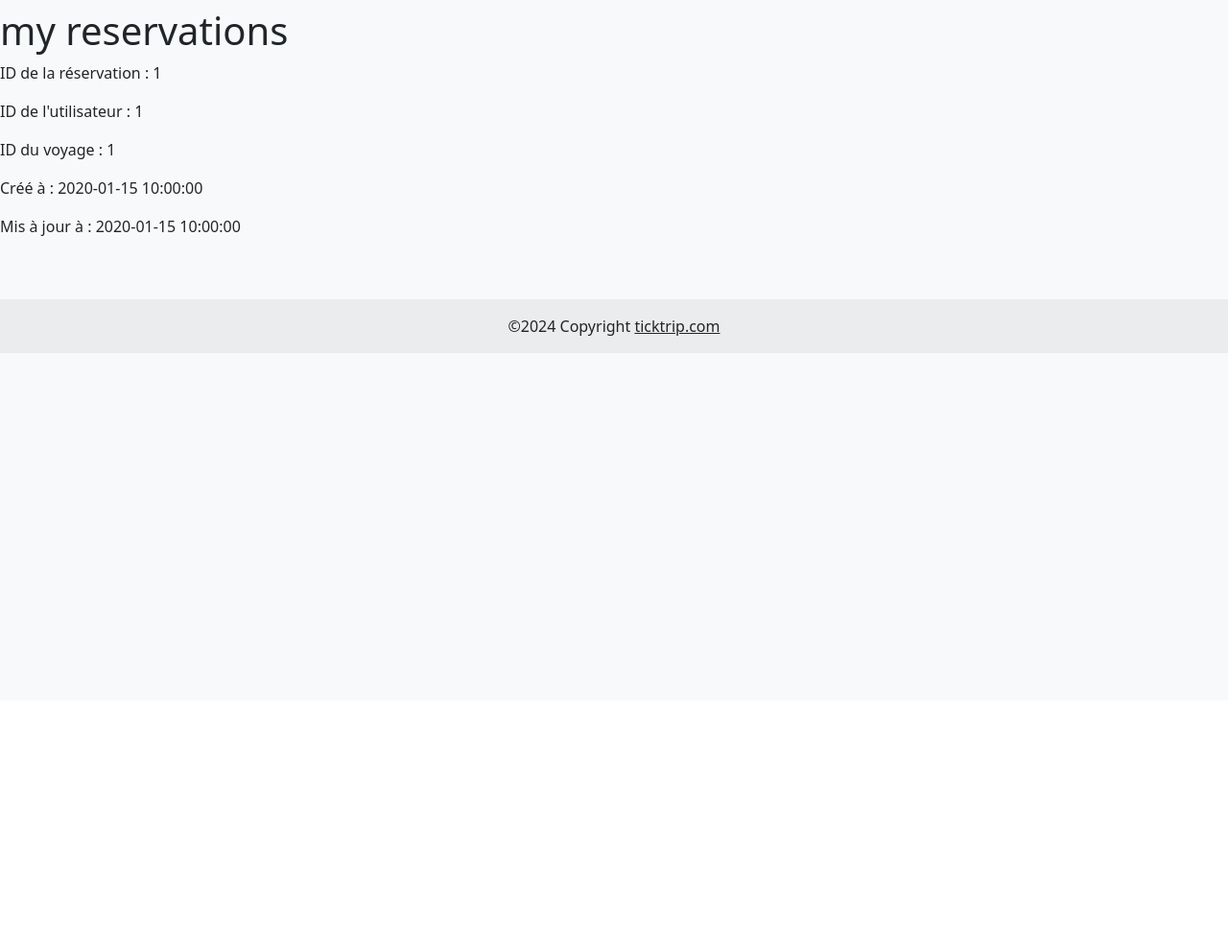
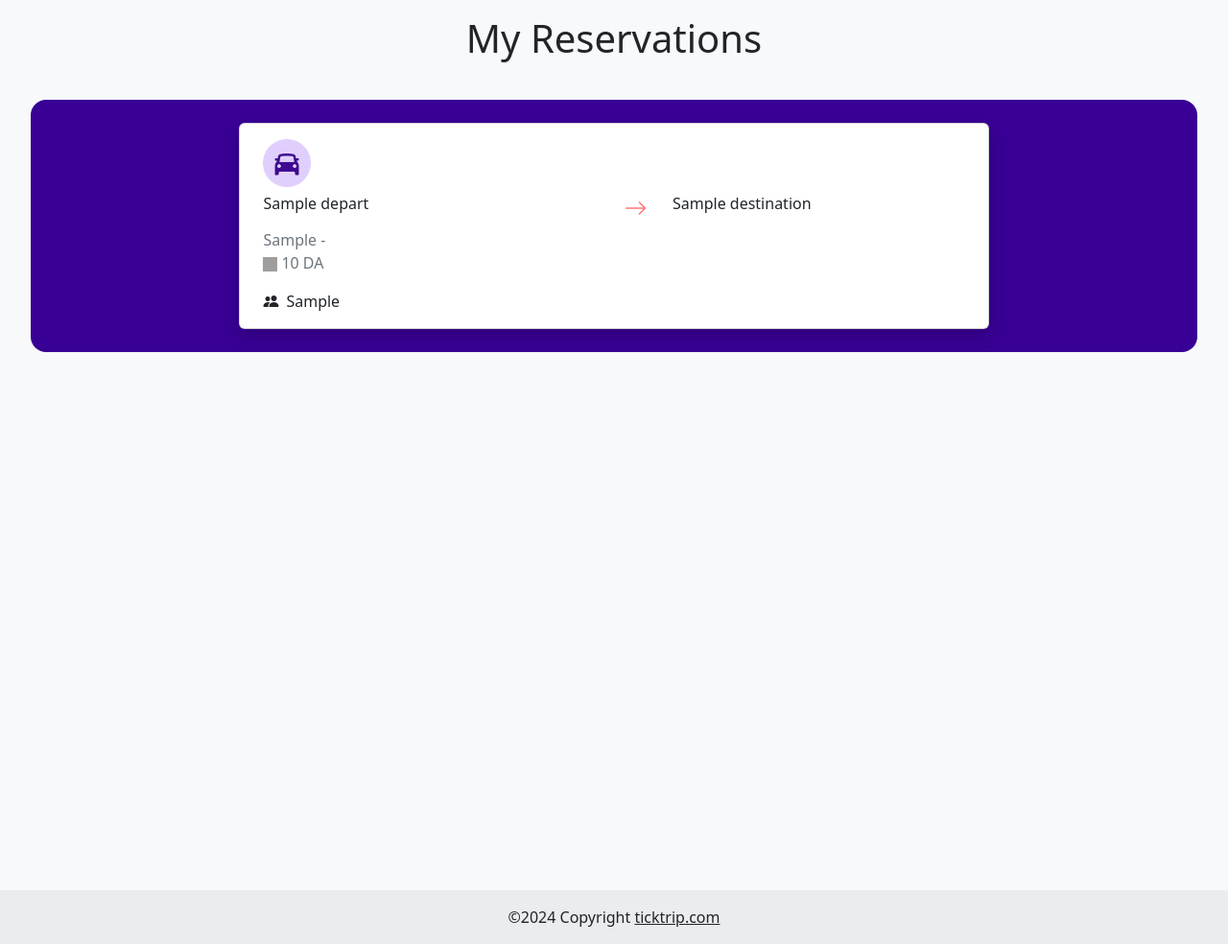
Before and after one commit to sxrah-boop/tickTrip, a Laravel app: template resources/views/myreservations.blade.php in a window 1280 px wide. Shown: the part 70-1054 px from the top of the page at 96% size. Before the commit the page ends 438 px from the top, so only its background shows below. Run offline with Laravel 10, Linux system fonts and the light colour scheme; the template is opened without the code that fills it: most values are stand-ins (such as "Sample title", 1, 10 or a date in 2020); some libraries are stand-ins or nearby versions; grey boxes are pictures that could not be loaded.

Commit message:
Added mes reservations

```diff
--- a/app/Http/Controllers/TripsController.php
+++ b/app/Http/Controllers/TripsController.php
@@ -185,8 +185,7 @@ class TripsController extends Controller
 
             // Mettez en œuvre la logique de recherche ici, par exemple :
             $trips = Trip::where('depart', 'like', "%$depart%")
-                     ->where('destination', 'like', "%$destination%")
-                     ->where('heure_depart', '=', $datetime);
+                     ->where('destination', 'like', "%$destination%");
 
                    // if ($datetime) {
                                 // $trips->where('datetime', '=', $datetime);
--- a/resources/views/myreservations.blade.php
+++ b/resources/views/myreservations.blade.php
@@ -1,14 +1,49 @@
 @include('includes.header')
-<h1>my reservations</h1>
-@foreach($reservations as $reservation)
-        <p>ID de la réservation : {{ $reservation->id }}</p>
-        <p>ID de l'utilisateur : {{ $reservation->user_id }}</p>
-        <p>ID du voyage : {{ $reservation->trip_id }}</p>
-        <p>Créé à : {{ $reservation->created_at }}</p>
-        <p>Mis à jour à : {{ $reservation->updated_at }}</p>
-        <!-- Ajoutez d'autres champs de réservation que vous souhaitez afficher -->
-    @endforeach
+<h1 class="text-center px-2 py-2">My Reservations</h1>
+<section class="h-100">
+    <div class="d-flex flex-column align-items-center justify-center h-100 py-4">
+        <div class=" py-4 rounded-4" style="background-color: #380094;width: 95%;">
+            <div class="container d-flex align-items-center justify-content-center ">
+                 <div class="d-flex flex-column gap-2" id="trip-cards-container" style="width:70%;">
+                     @foreach ($reservations as $reservation)
+                        <div class="card px-4 py-3 shadow flex-fill" >
+                             <!-- Card header -->
+                             <div class=""> <img src="images/voiture-rounded.png" alt="car" height="50" width="50"> </div>
+                             <!-- Card body -->
+                             <div class="d-flex justify-content-between my-2">
+                            <!-- depart -->
+                            <div class="col-md-6">
+                            <h6>{{ $reservation->trip->depart }}</h6>
+                            </div>
+                        <div class="me-3"> <img src="images/arrowPink.svg" alt="arrow"></div>
+                        <!-- destination -->
+                        <div class="col-md-5">
+                            <h6>{{ $reservation->trip->destination }}</h6>
+                        </div>
+                    </div>
+                    <p class="text-secondary mb-0 pb-0"><span>{{ $reservation->trip->heure_depart }}</span> - <span></span></p>
+                    <p class="mt-0 pt-0 text-secondary text-nowrap"><img class="me-1" src="images/driver.svg" alt="driver icon" height="15" width="15">{{ $reservation->trip->prix }} DA</p>
+                    <!-- Card footer -->
+                    <div class=" d-flex justify-content-between align-items-center">
+                        <div class="d-flex align-items-center">
+                            <i class="bi bi-people-fill me-2"></i>{{ $reservation->trip->place_reserve }}
+                        </div>
 
+                     </button>
+                    </div>
+                </div>
+                @endforeach
+            </div>
+            </div>
+
+        </div>
+
+    </div>
+</section>
+<script src="https://ajax.googleapis.com/ajax/libs/jquery/3.5.1/jquery.min.js"></script>
+<script src="https://cdn.jsdelivr.net/npm/bootstrap@5.0.2/dist/js/bootstrap.bundle.min.js"
+    integrity="sha384-MrcW6ZMFYlzcLA8Nl+NtUVF0sA7MsXsP1UyJoMp4YLEuNSfAP+JcXn/tWtIaxVXM" crossorigin="anonymous">
+</script>
 
 
 @include('includes.footer')
```
